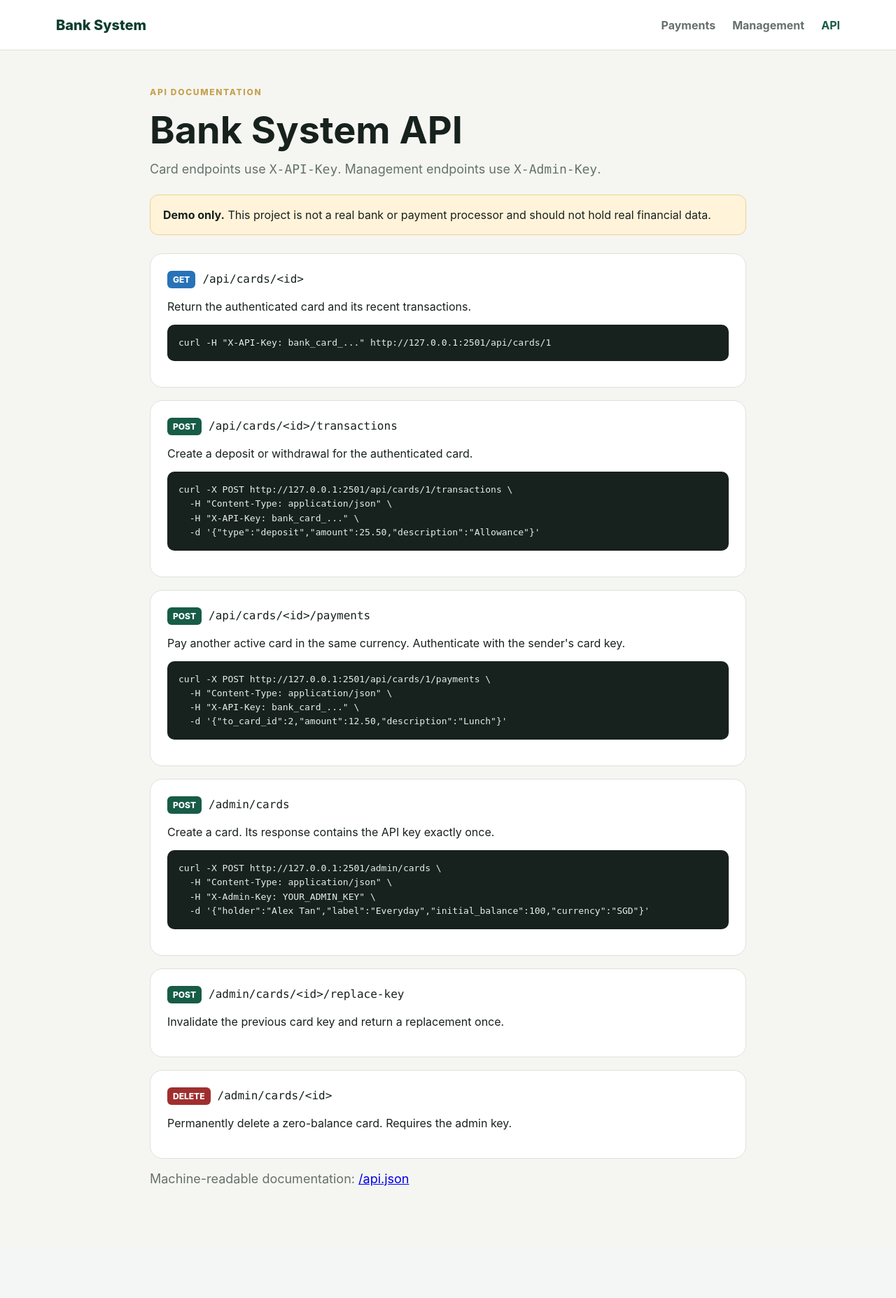
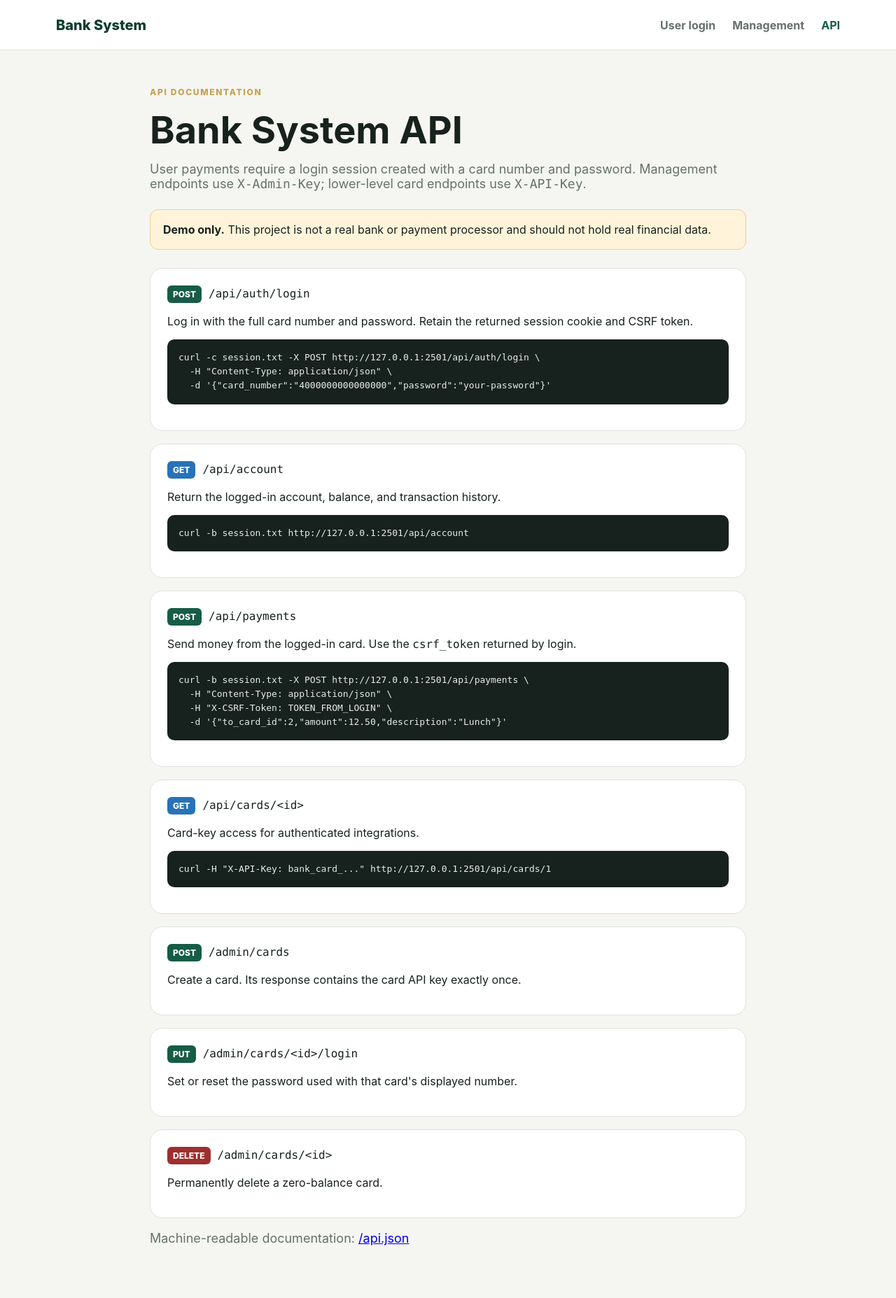
Before and after one commit to zimoliu-vt/bank-system, a Flask app: page /api in a window 1280 px wide. Shown: the top 1855 px of the page at 70% size. Before the commit the page ends 1695 px from the top, so only its background shows below. Run offline with Flask 3, Linux system fonts and the light colour scheme.

Commit message:
Add cardholder login and account dashboard

```diff
--- a/app.py
+++ b/app.py
@@ -1,13 +1,14 @@
 import os
 import hmac
+import secrets
 from functools import wraps
 from pathlib import Path
 
-from flask import Flask, jsonify, render_template, request
+from flask import Flask, jsonify, redirect, render_template, request, session, url_for
 
-from bank import (BankError, create_card, delete_card, get_card, get_logs, list_cards,
+from bank import (BankError, authenticate_card, create_card, delete_card, get_card, get_logs, list_cards,
                   make_payment, make_transaction, replace_card_key, set_card_status,
-                  verify_card_key)
+                  set_card_login, verify_card_key)
 
 
 def load_env():
@@ -25,6 +26,7 @@ def load_env():
 load_env()
 app = Flask(__name__)
 app.config["MAX_CONTENT_LENGTH"] = 64 * 1024
+app.config.update(SECRET_KEY=os.environ.get("BANK_SESSION_SECRET", ""), SESSION_COOKIE_HTTPONLY=True, SESSION_COOKIE_SAMESITE="Strict")
 ADMIN_KEY = os.environ.get("BANK_ADMIN_KEY", "").strip()
 
 
@@ -57,6 +59,24 @@ def card_key_required(view):
     return wrapped
 
 
+def user_login_required(view):
+    @wraps(view)
+    def wrapped(*args, **kwargs):
+        if not session.get("card_id"):
+            if request.path.startswith("/api/"):
+                return jsonify({"error": "Login required"}), 401
+            return redirect(url_for("login", next=request.path))
+        return view(*args, **kwargs)
+    return wrapped
+
+
+def verify_csrf():
+    expected = session.get("csrf_token", "")
+    supplied = request.headers.get("X-CSRF-Token", "")
+    if not expected or not supplied or not hmac.compare_digest(expected, supplied):
+        raise BankError("Invalid session token. Refresh the page and try again.", 403)
+
+
 @app.errorhandler(BankError)
 def bank_error(error):
     return jsonify({"error": str(error)}), error.status_code
@@ -67,6 +87,37 @@ def home():
     return render_template("index.html")
 
 
+@app.route("/login", methods=["GET", "POST"])
+def login():
+    if request.method == "GET":
+        if session.get("card_id"):
+            return redirect(url_for("account"))
+        return render_template("login.html", error=None)
+    try:
+        card = authenticate_card(request.form.get("card_number"), request.form.get("password"))
+    except BankError as error:
+        return render_template("login.html", error=str(error)), error.status_code
+    if card is None:
+        return render_template("login.html", error="Incorrect card number or password"), 401
+    session.clear()
+    session["card_id"] = card["id"]
+    session["csrf_token"] = secrets.token_urlsafe(24)
+    session.permanent = False
+    return redirect(url_for("account"))
+
+
+@app.post("/logout")
+def logout():
+    session.clear()
+    return redirect(url_for("login"))
+
+
+@app.get("/account")
+@user_login_required
+def account():
+    return render_template("account.html", card=get_card(session["card_id"], include_transactions=True))
+
+
 @app.get("/management")
 @app.get("/managment")
 def management():
@@ -74,8 +125,9 @@ def management():
 
 
 @app.get("/payments")
+@user_login_required
 def payments():
-    return render_template("payments.html")
+    return render_template("payments.html", card=get_card(session["card_id"]), csrf_token=session["csrf_token"])
 
 
 @app.get("/api")
@@ -87,16 +139,19 @@ def api_documentation():
 def api_documentation_json():
     return jsonify({
         "name": "Bank System API", "version": "1.0",
-        "authentication": {"card_operations": "X-API-Key: bank_card_...", "management_operations": "X-Admin-Key: BANK_ADMIN_KEY"},
+        "authentication": {"user_operations": "Login with card number and password; retain the session cookie", "card_api_operations": "X-API-Key: bank_card_...", "management_operations": "X-Admin-Key: BANK_ADMIN_KEY"},
         "security_note": "Raw card API keys are returned once and stored only as salted hashes.",
         "endpoints": [
             {"method": "GET", "path": "/api/health", "auth": "none"},
             {"method": "GET", "path": "/api/cards/<id>", "auth": "card API key"},
             {"method": "POST", "path": "/api/cards/<id>/transactions", "auth": "card API key"},
-            {"method": "POST", "path": "/api/cards/<id>/payments", "auth": "sender card API key"},
+            {"method": "POST", "path": "/api/auth/login", "auth": "card number and password"},
+            {"method": "GET", "path": "/api/account", "auth": "user session"},
+            {"method": "POST", "path": "/api/payments", "auth": "user session and CSRF token"},
             {"method": "GET", "path": "/admin/cards", "auth": "admin key"},
             {"method": "POST", "path": "/admin/cards", "auth": "admin key"},
             {"method": "POST", "path": "/admin/cards/<id>/replace-key", "auth": "admin key"},
+            {"method": "PUT", "path": "/admin/cards/<id>/login", "auth": "admin key"},
             {"method": "PATCH", "path": "/admin/cards/<id>/status", "auth": "admin key"},
             {"method": "DELETE", "path": "/admin/cards/<id>", "auth": "admin key; zero balance required"},
             {"method": "GET", "path": "/admin/logs", "auth": "admin key"}
@@ -123,11 +178,30 @@ def transact(card_id):
     return jsonify({"status": "success", **transaction}), 201
 
 
-@app.post("/api/cards/<int:card_id>/payments")
-@card_key_required
-def pay(card_id):
+@app.post("/api/auth/login")
+def api_login():
     data = json_body()
-    payment = make_payment(card_id, data.get("to_card_id"), data.get("amount"), data.get("description", ""))
+    card = authenticate_card(data.get("card_number"), data.get("password"))
+    if card is None:
+        return jsonify({"error": "Incorrect card number or password"}), 401
+    session.clear()
+    session["card_id"] = card["id"]
+    session["csrf_token"] = secrets.token_urlsafe(24)
+    return jsonify({"status": "success", "card": card, "csrf_token": session["csrf_token"]})
+
+
+@app.get("/api/account")
+@user_login_required
+def api_account():
+    return jsonify({"card": get_card(session["card_id"], include_transactions=True)})
+
+
+@app.post("/api/payments")
+@user_login_required
+def user_pay():
+    verify_csrf()
+    data = json_body()
+    payment = make_payment(session["card_id"], data.get("to_card_id"), data.get("amount"), data.get("description", ""))
     return jsonify({"status": "success", **payment}), 201
 
 
@@ -152,6 +226,13 @@ def admin_replace_key(card_id):
     return jsonify({"status": "success", "api_key": api_key, "warning": "The previous key no longer works. Save this key now."})
 
 
+@app.put("/admin/cards/<int:card_id>/login")
+@admin_required
+def admin_set_login(card_id):
+    data = json_body()
+    return jsonify({"status": "success", "card": set_card_login(card_id, data.get("password"))})
+
+
 @app.patch("/admin/cards/<int:card_id>/status")
 @admin_required
 def admin_set_status(card_id):
--- a/static/payments.js
+++ b/static/payments.js
@@ -1,2 +1,2 @@
-const form=document.querySelector("#payment-form"),result=document.querySelector("#payment-result");
-form.addEventListener("submit",async event=>{event.preventDefault();const data=Object.fromEntries(new FormData(form));const key=data.api_key,from=data.from_card_id;delete data.api_key;data.to_card_id=Number(data.to_card_id);result.textContent="Sending…";result.className="notice";try{const response=await fetch(`/api/cards/${from}/payments`,{method:"POST",headers:{"Content-Type":"application/json","X-API-Key":key},body:JSON.stringify(data)});const body=await response.json().catch(()=>({error:"Invalid server response"}));if(!response.ok)throw new Error(body.error||`Payment failed (${response.status})`);result.textContent=`Payment sent. Transfer ${body.payment.transfer_id}. New balance: ${body.card.currency} ${body.card.balance}.`;form.reset()}catch(error){result.textContent=error.message;result.className="notice error"}});
+const form=document.querySelector("#payment-form"),result=document.querySelector("#payment-result"),csrf=document.querySelector('meta[name="csrf-token"]').content;
+form.addEventListener("submit",async event=>{event.preventDefault();const data=Object.fromEntries(new FormData(form));data.to_card_id=Number(data.to_card_id);result.textContent="Sending…";result.className="notice";try{const response=await fetch("/api/payments",{method:"POST",headers:{"Content-Type":"application/json","X-CSRF-Token":csrf},body:JSON.stringify(data)});const body=await response.json().catch(()=>({error:"Invalid server response"}));if(!response.ok)throw new Error(body.error||`Payment failed (${response.status})`);result.textContent=`Payment sent. Transfer ${body.payment.transfer_id}. New balance: ${body.card.currency} ${body.card.balance}.`;form.reset()}catch(error){result.textContent=error.message;result.className="notice error"}});
--- /dev/null
+++ b/templates/account.html
@@ -0,0 +1,6 @@
+<!doctype html>
+<html lang="en"><head><meta charset="utf-8"><meta name="viewport" content="width=device-width,initial-scale=1"><title>My account · Bank System</title><link rel="stylesheet" href="{{ url_for('static', filename='style.css') }}"></head>
+<body><header class="nav"><a class="brand" href="/account">Bank System</a><nav><a href="/payments">Pay</a><form action="/logout" method="post"><button class="nav-button">Log out</button></form></nav></header>
+<main class="page account-page"><div class="account-heading"><div><span class="eyebrow">MY ACCOUNT</span><h1>Hello, {{ card.holder }}</h1></div><a class="button primary" href="/payments">Send money</a></div>
+<section class="account-card"><span>{{ card.label }}</span><strong>{{ card.card_number }}</strong><div class="account-balance"><small>Available balance</small><b>{{ card.currency }} {{ card.balance }}</b></div></section>
+<section class="panel transactions"><h2>Transactions</h2>{% if card.transactions %}<div class="transaction-list">{% for item in card.transactions %}<article><div><strong>{{ item.description or item.type.replace('_',' ').title() }}</strong><span>{{ item.created_at[:10] }}{% if item.other_card_id %} · Card ID {{ item.other_card_id }}{% endif %}</span></div><b class="{{ 'incoming' if item.type in ['deposit','payment_received'] else 'outgoing' }}">{{ '+' if item.type in ['deposit','payment_received'] else '−' }}{{ card.currency }} {{ item.amount }}</b></article>{% endfor %}</div>{% else %}<p class="muted">No transactions yet.</p>{% endif %}</section></main></body></html>
--- a/templates/api.html
+++ b/templates/api.html
@@ -1,19 +1,16 @@
 <!doctype html>
 <html lang="en"><head><meta charset="utf-8"><meta name="viewport" content="width=device-width,initial-scale=1"><title>API · Bank System</title><link rel="stylesheet" href="{{ url_for('static', filename='style.css') }}"></head>
-<body><header class="nav"><a class="brand" href="/">Bank System</a><nav><a href="/payments">Payments</a><a href="/management">Management</a><a class="active" href="/api">API</a></nav></header>
-<main class="page docs"><span class="eyebrow">API DOCUMENTATION</span><h1>Bank System API</h1><p>Card endpoints use <code>X-API-Key</code>. Management endpoints use <code>X-Admin-Key</code>.</p><div class="warning"><strong>Demo only.</strong> This project is not a real bank or payment processor and should not hold real financial data.</div>
-<section class="endpoint"><span class="method get">GET</span><code>/api/cards/&lt;id&gt;</code><p>Return the authenticated card and its recent transactions.</p><pre>curl -H "X-API-Key: bank_card_..." http://127.0.0.1:2501/api/cards/1</pre></section>
-<section class="endpoint"><span class="method post">POST</span><code>/api/cards/&lt;id&gt;/transactions</code><p>Create a deposit or withdrawal for the authenticated card.</p><pre>curl -X POST http://127.0.0.1:2501/api/cards/1/transactions \
+<body><header class="nav"><a class="brand" href="/">Bank System</a><nav><a href="/login">User login</a><a href="/management">Management</a><a class="active" href="/api">API</a></nav></header>
+<main class="page docs"><span class="eyebrow">API DOCUMENTATION</span><h1>Bank System API</h1><p>User payments require a login session created with a card number and password. Management endpoints use <code>X-Admin-Key</code>; lower-level card endpoints use <code>X-API-Key</code>.</p><div class="warning"><strong>Demo only.</strong> This project is not a real bank or payment processor and should not hold real financial data.</div>
+<section class="endpoint"><span class="method post">POST</span><code>/api/auth/login</code><p>Log in with the full card number and password. Retain the returned session cookie and CSRF token.</p><pre>curl -c session.txt -X POST http://127.0.0.1:2501/api/auth/login \
   -H "Content-Type: application/json" \
-  -H "X-API-Key: bank_card_..." \
-  -d '{"type":"deposit","amount":25.50,"description":"Allowance"}'</pre></section>
-<section class="endpoint"><span class="method post">POST</span><code>/api/cards/&lt;id&gt;/payments</code><p>Pay another active card in the same currency. Authenticate with the sender's card key.</p><pre>curl -X POST http://127.0.0.1:2501/api/cards/1/payments \
+  -d '{"card_number":"4000000000000000","password":"your-password"}'</pre></section>
+<section class="endpoint"><span class="method get">GET</span><code>/api/account</code><p>Return the logged-in account, balance, and transaction history.</p><pre>curl -b session.txt http://127.0.0.1:2501/api/account</pre></section>
+<section class="endpoint"><span class="method post">POST</span><code>/api/payments</code><p>Send money from the logged-in card. Use the <code>csrf_token</code> returned by login.</p><pre>curl -b session.txt -X POST http://127.0.0.1:2501/api/payments \
   -H "Content-Type: application/json" \
-  -H "X-API-Key: bank_card_..." \
+  -H "X-CSRF-Token: TOKEN_FROM_LOGIN" \
   -d '{"to_card_id":2,"amount":12.50,"description":"Lunch"}'</pre></section>
-<section class="endpoint"><span class="method post">POST</span><code>/admin/cards</code><p>Create a card. Its response contains the API key exactly once.</p><pre>curl -X POST http://127.0.0.1:2501/admin/cards \
-  -H "Content-Type: application/json" \
-  -H "X-Admin-Key: YOUR_ADMIN_KEY" \
-  -d '{"holder":"Alex Tan","label":"Everyday","initial_balance":100,"currency":"SGD"}'</pre></section>
-<section class="endpoint"><span class="method post">POST</span><code>/admin/cards/&lt;id&gt;/replace-key</code><p>Invalidate the previous card key and return a replacement once.</p></section>
-<section class="endpoint"><span class="method delete">DELETE</span><code>/admin/cards/&lt;id&gt;</code><p>Permanently delete a zero-balance card. Requires the admin key.</p></section><p>Machine-readable documentation: <a href="/api.json">/api.json</a></p></main></body></html>
+<section class="endpoint"><span class="method get">GET</span><code>/api/cards/&lt;id&gt;</code><p>Card-key access for authenticated integrations.</p><pre>curl -H "X-API-Key: bank_card_..." http://127.0.0.1:2501/api/cards/1</pre></section>
+<section class="endpoint"><span class="method post">POST</span><code>/admin/cards</code><p>Create a card. Its response contains the card API key exactly once.</p></section>
+<section class="endpoint"><span class="method post">PUT</span><code>/admin/cards/&lt;id&gt;/login</code><p>Set or reset the password used with that card's displayed number.</p></section>
+<section class="endpoint"><span class="method delete">DELETE</span><code>/admin/cards/&lt;id&gt;</code><p>Permanently delete a zero-balance card.</p></section><p>Machine-readable documentation: <a href="/api.json">/api.json</a></p></main></body></html>
--- a/templates/index.html
+++ b/templates/index.html
@@ -1,5 +1,5 @@
 <!doctype html>
 <html lang="en"><head><meta charset="utf-8"><meta name="viewport" content="width=device-width,initial-scale=1"><title>Bank System</title><link rel="stylesheet" href="{{ url_for('static', filename='style.css') }}"></head>
-<body><header class="nav"><a class="brand" href="/">Bank System</a><nav><a href="/payments">Payments</a><a href="/management">Management</a><a href="/api">API</a></nav></header>
-<main class="hero-shell"><section class="hero"><span class="eyebrow">LOCAL DEMO BANK</span><h1>Simple banking with keys that stay private.</h1><p>Each card receives its own API key. A key can access only its matching card, and the server stores a salted hash—not the original secret.</p><div class="actions"><a class="button primary" href="/payments">Make a payment</a><a class="button" href="/management">Manage cards</a></div></section>
+<body><header class="nav"><a class="brand" href="/">Bank System</a><nav><a href="/login">Login</a><a href="/management">Management</a><a href="/api">API</a></nav></header>
+<main class="hero-shell"><section class="hero"><span class="eyebrow">LOCAL DEMO BANK</span><h1>Simple banking with keys that stay private.</h1><p>Log in with your card number and password to see your balance, review spending, and make protected payments.</p><div class="actions"><a class="button primary" href="/login">Log in</a><a class="button" href="/management">Manage cards</a></div></section>
 <section class="security-grid"><article><strong>One key per card</strong><span>Compromising one key does not expose every card.</span></article><article><strong>Shown only once</strong><span>Save new keys when they are created or replaced.</span></article><article><strong>Hashed at rest</strong><span>Raw card keys are never written to the database.</span></article></section></main></body></html>
--- /dev/null
+++ b/templates/login.html
@@ -0,0 +1,4 @@
+<!doctype html>
+<html lang="en"><head><meta charset="utf-8"><meta name="viewport" content="width=device-width,initial-scale=1"><title>Login · Bank System</title><link rel="stylesheet" href="{{ url_for('static', filename='style.css') }}"></head>
+<body><header class="nav"><a class="brand" href="/">Bank System</a><nav><a class="active" href="/login">Login</a><a href="/management">Management</a><a href="/api">API</a></nav></header>
+<main class="auth-page"><form method="post" class="panel auth-card"><span class="eyebrow">CARDHOLDER LOGIN</span><h1>Welcome back</h1><p>Enter your card number and password to view your account.</p>{% if error %}<div class="notice error">{{ error }}</div>{% endif %}<label>Card number<input name="card_number" inputmode="numeric" autocomplete="cc-number" required placeholder="4000 0000 0000 0000"></label><label>Password<input name="password" type="password" autocomplete="current-password" required></label><button class="button primary full" type="submit">Log in</button></form></main></body></html>
--- a/templates/management.html
+++ b/templates/management.html
@@ -1,8 +1,9 @@
 <!doctype html>
 <html lang="en"><head><meta charset="utf-8"><meta name="viewport" content="width=device-width,initial-scale=1"><title>Management · Bank System</title><link rel="stylesheet" href="{{ url_for('static', filename='style.css') }}"></head>
-<body><header class="nav"><a class="brand" href="/">Bank System</a><nav><a href="/payments">Payments</a><a class="active" href="/management">Management</a><a href="/api">API</a></nav></header>
+<body><header class="nav"><a class="brand" href="/">Bank System</a><nav><a href="/login">User login</a><a class="active" href="/management">Management</a><a href="/api">API</a></nav></header>
 <main class="page"><div class="page-heading"><span class="eyebrow">ADMIN AREA</span><h1>Cards</h1><p>Create cards and manage their access keys.</p></div>
 <section class="panel admin-key-panel"><label for="admin-key">Admin key</label><div class="inline"><input id="admin-key" type="password" autocomplete="off" placeholder="Value from BANK_ADMIN_KEY"><button id="connect" class="button primary">Connect</button></div><small>The key stays in this browser tab and is sent only in the X-Admin-Key header.</small></section>
 <div id="notice" class="notice hidden"></div><section class="two-column"><form id="create-form" class="panel"><h2>Add a card</h2><label>Card holder<input name="holder" required maxlength="100" placeholder="Alex Tan"></label><label>Card label<input name="label" maxlength="80" placeholder="Everyday card"></label><div class="form-row"><label>Initial balance<input name="initial_balance" type="number" min="0" step="0.01" value="0"></label><label>Currency<select name="currency"><option>SGD</option><option>USD</option><option>EUR</option><option>GBP</option></select></label></div><button class="button primary" type="submit">Create card</button></form>
 <section class="panel"><div class="section-title"><h2>Your cards</h2><button id="refresh" class="text-button">Refresh</button></div><div id="cards" class="card-list"><p class="muted">Enter the admin key to load cards.</p></div></section></section></main>
-<dialog id="key-dialog"><h2>Save this API key</h2><p>This is the only time the raw key will be displayed.</p><code id="new-key"></code><div class="actions"><button id="copy-key" class="button primary">Copy key</button><button id="close-dialog" class="button">I saved it</button></div></dialog><script src="{{ url_for('static', filename='management.js') }}"></script></body></html>
+<dialog id="key-dialog"><h2>Save this API key</h2><p>This is the only time the raw key will be displayed.</p><code id="new-key"></code><div class="actions"><button id="copy-key" class="button primary">Copy key</button><button id="close-dialog" class="button">I saved it</button></div></dialog>
+<dialog id="login-dialog"><form id="login-form"><h2>Set card login</h2><p>The user will log in with the card number and this password.</p><input id="login-card-id" type="hidden"><label>New password<input id="login-password" type="password" minlength="10" maxlength="200" autocomplete="new-password" required></label><div class="actions"><button class="button primary" type="submit">Save login</button><button id="close-login-dialog" class="button" type="button">Cancel</button></div></form></dialog><script src="{{ url_for('static', filename='management.js') }}"></script></body></html>
```
Also changed, not shown: bank.py (+74 -11 lines), static/management.js (+100 -11 lines), static/style.css (+23 -1 lines), templates/payments.html (+4 -4 lines), README.md, 1 other file.
